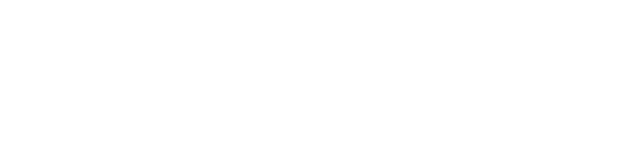
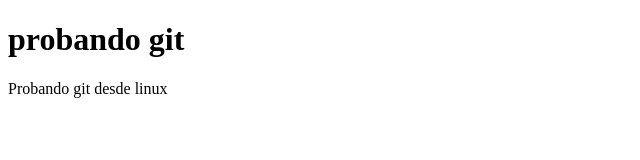
Before and after one commit to rimed4589/hello-git, a plain HTML site: page index.html in a window 1280 px wide. Shown: the whole page, without its empty margins (0-640 px from the left). Drawn offline with Linux system fonts and the light colour scheme.

Commit message:
se agregaron los elementos de prueba h1 y p

```diff
--- a/index.html
+++ b/index.html
@@ -6,6 +6,7 @@
     <title>Document</title>
 </head>
 <body>
-
+    <h1>probando git</h1>
+    <p>Probando git desde linux</p>
 </body>
 </html>
```
